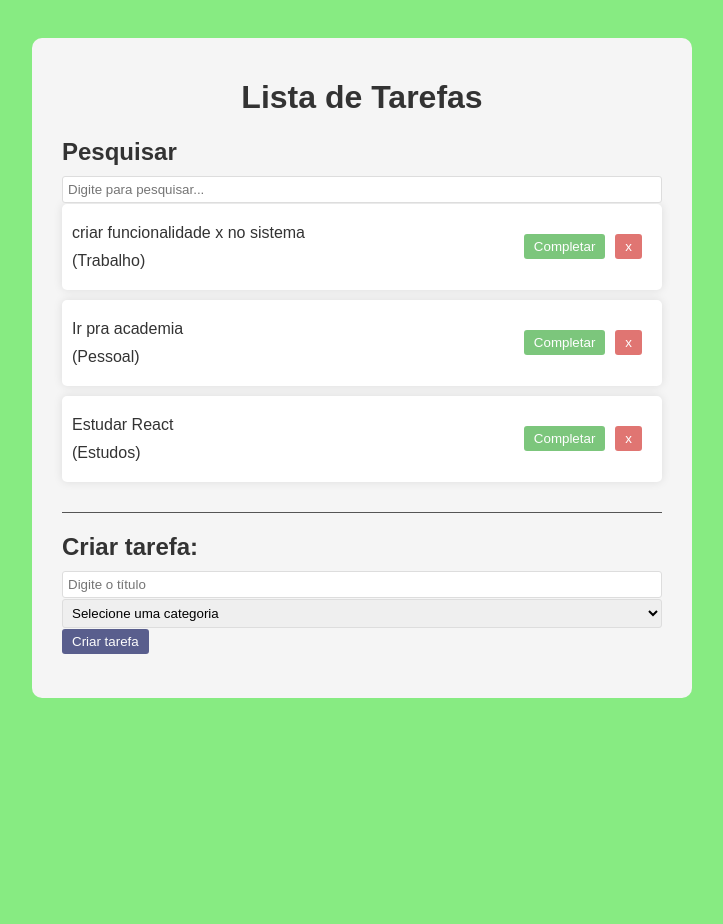
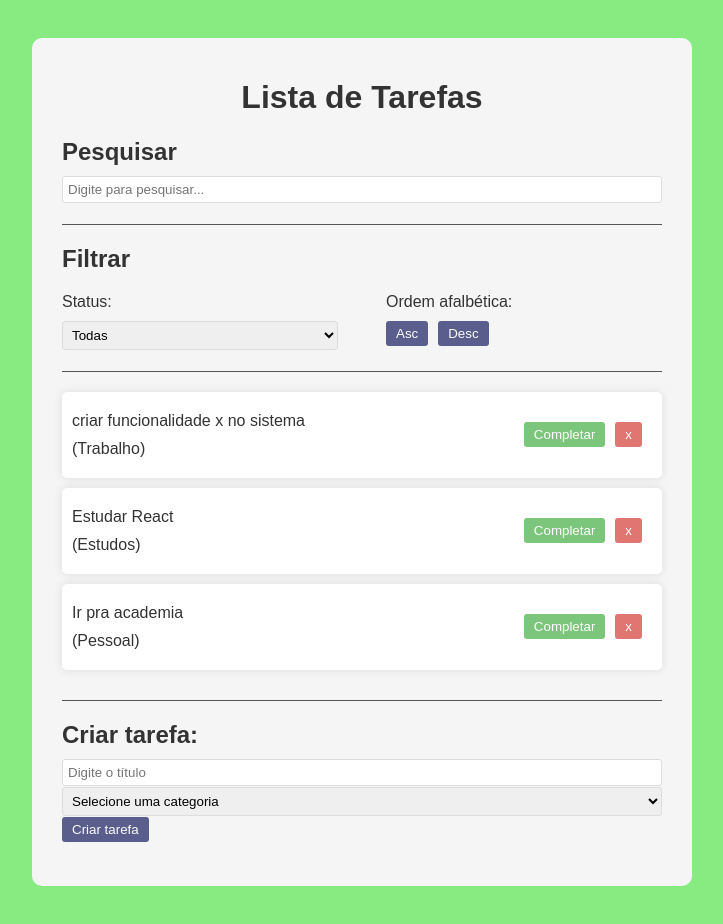
Before and after one commit to RadierFalk/ToDoTask, a React (Vite) app in the folder ToDoTask/: page / in a window 1280 px wide. Shown: the whole page, without its empty margins (278-1001 px from the left). Before the commit the page ends 800 px from the top, so only its background shows below. Built offline with nearby package versions, Linux system fonts and the light colour scheme.

Commit message:
Create option filter and Search

```diff
--- a/ToDoTask/src/App.css
+++ b/ToDoTask/src/App.css
@@ -74,3 +74,17 @@
   border-radius: 3px;
   width: 100%;
 }
+.filter, .search {
+  border-bottom: 1px solid #555;
+  margin-bottom: 20px;
+  padding-bottom: 20px;
+}
+.filter-options {
+  display: flex;
+  justify-content: space-between;
+  gap: 3rem;
+}
+
+.filter-options div {
+  flex: 1 1 0;
+}
--- a/ToDoTask/src/App.jsx
+++ b/ToDoTask/src/App.jsx
@@ -2,7 +2,9 @@
 import Todo from './components/todo';
 import "./App.css";
 import TodoForm from './components/TodoForm';
-import Seach from './components/Seach';
+import Search from './components/Search';
+import Filter from './components/Filter';
+
 function App() {
   const [todos, setTodos] = useState([
     {
@@ -25,7 +27,10 @@
     }
   ])
 
-  const [seach, setSeach] = useState("")
+  const [search, setSearch] = useState("")
+
+  const [filter, setFilter] = useState("All")
+  const [sort, setSort] = useState("Asc")
 
   const addTodo = (text, category) => {
     const newTodo = [...todos, {
@@ -53,10 +58,20 @@
   return (
     <div className="app">
       <h1>Lista de Tarefas</h1>
-      <Seach seach={seach} setSeach={setSeach} />
+      <Search search={search} setSearch={setSearch} />
+      <Filter filter = {filter} setFilter = {setFilter} setSort={setSort} />
       <div className='todo-list'>
-        {todos.filter((todo) => todo.text.toLowerCase().includes(seach.toLowerCase())
+        {todos
+        .filter((todo) => filter === "All"
+        ? true : filter === "Completed"
+        ? todo.isCompleted
+        : !todo.isCompleted
         )
+        .filter((todo) => todo.text.toLowerCase().includes(search.toLowerCase())
+        )
+        .sort((a, b) => sort === "Asc"
+        ? a.text.localeCompare(b.text)
+        : b.text.localeCompare(a.text))
          .map((todo) => (
           <Todo key={todo.id}
            todo={todo}
--- /dev/null
+++ b/ToDoTask/src/components/Filter.jsx
@@ -0,0 +1,24 @@
+const Filter = ({filter, setFilter, setSort}) => {
+  return (
+    <div className="filter">
+        <h2>Filtrar</h2>
+        <div className="filter-options">
+            <div>
+                <p>Status: </p>
+                <select value={filter} onChange={(e) => setFilter(e.target.value)}>
+                    <option value="All"> Todas</option>
+                    <option value="Completed"> Completas</option>
+                    <option value="Incompleted"> Incompletas</option>
+                </select>
+            </div>
+            <div>
+                <p>Ordem afalbética: </p>
+                <button onClick={() => setSort("Asc")}>Asc</button>
+                <button onClick={() => setSort("Desc")}>Desc</button>
+            </div>
+        </div>
+    </div>
+  )
+}
+
+export default Filter
--- a/ToDoTask/src/components/Seach.jsx
+++ /dev/null
@@ -1,15 +0,0 @@
-
-const Seach = ({seach, setSeach}) => {
-  return (
-    <div className="seach">
-        <h2>Pesquisar</h2>
-        <input
-        type="text"
-        value={seach}
-        onClick={(e) => setSeach(e.target.value)}
-        placeholder="Digite para pesquisar..."  />
-        </div>
-  )
-}
-
-export default Seach
--- /dev/null
+++ b/ToDoTask/src/components/Search.jsx
@@ -0,0 +1,15 @@
+
+const Search = ({search, setSearch}) => {
+  return (
+    <div className="search">
+        <h2>Pesquisar</h2>
+        <input
+        type="text"
+        value={search}
+        onChange={(e) => setSearch(e.target.value)}
+        placeholder="Digite para pesquisar..."  />
+        </div>
+  )
+}
+
+export default Search
```
